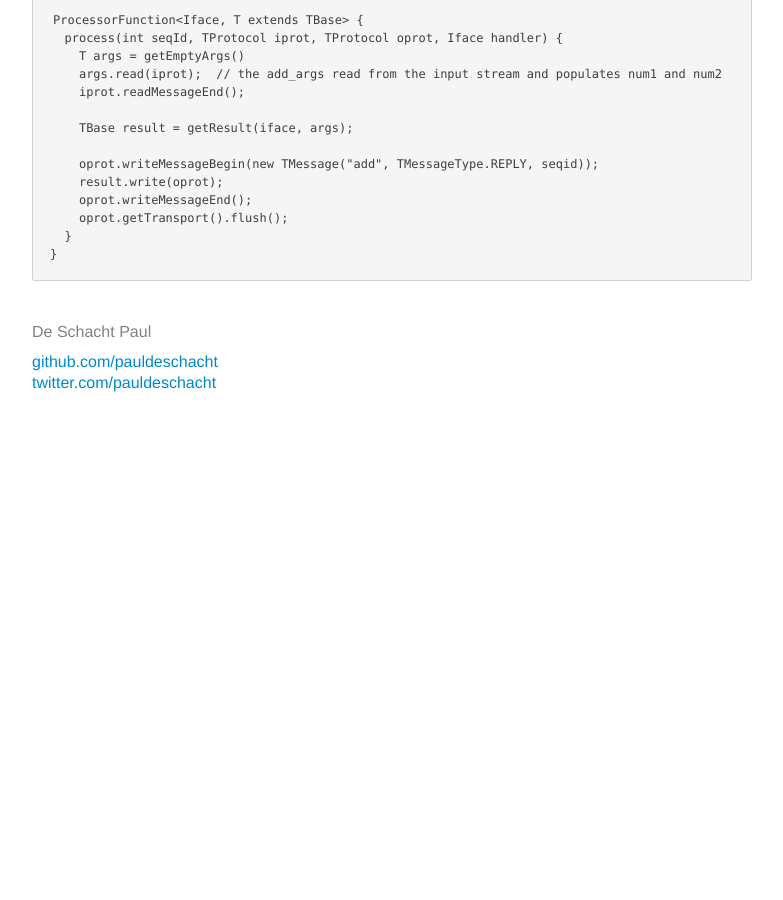
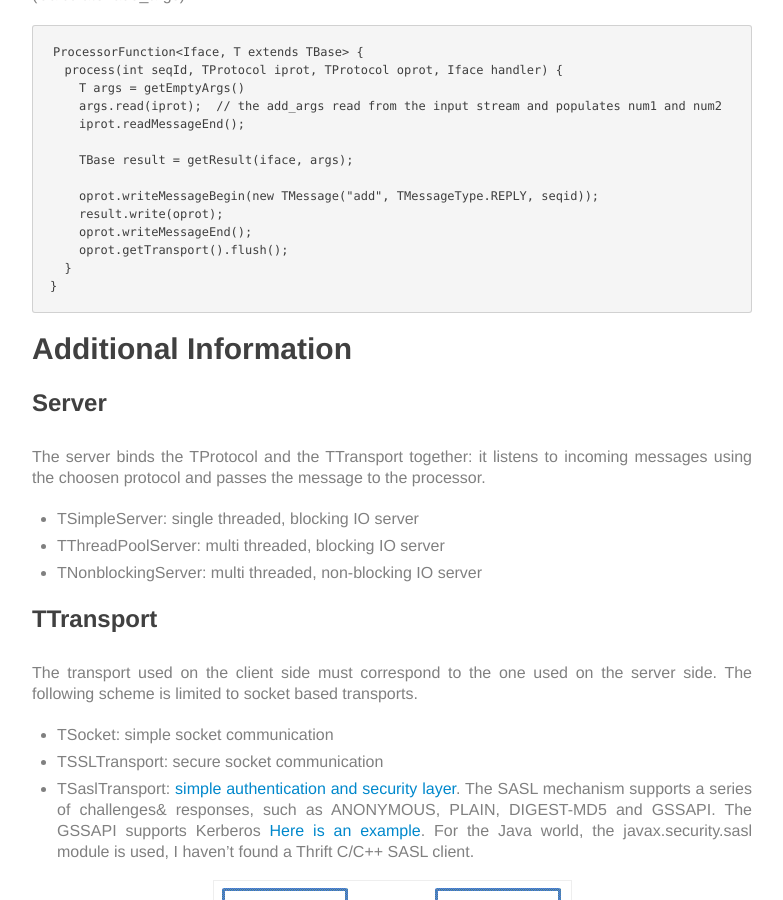
Before and after one commit to pauldeschacht/pauldeschacht.github.io, a Jekyll site: the page built from _posts/2014-02-27-Understanding-Trift.md, in a window 1280 px wide and 900 px high, scrolled down 6380 px. Shown: the whole window, without its empty margins (248-1031 px from the left). Built offline with Jekyll 4.4.1, drawn with Linux system fonts in a browser that asks for light colours; Markdown is read by kramdown in place of the engine named in the settings; before the commit the page ends 6782 px from its top, so only the background shows below that; some of the changed text lies outside the part shown.

Commit message:
added section additional information

````diff
--- a/_posts/2014-02-27-Understanding-Trift.md
+++ b/_posts/2014-02-27-Understanding-Trift.md
@@ -13,6 +13,8 @@ In this post, I will explain how Thrift works internally by following the consec
 1. [The first step](#generating_the_java_code) is to generate the Thrift code from the IDL]
 2. [The second step](#client_side) goes into detail how the client makes the remote procedure call (RPC) to the server
 3. Finally, [the third step](#server_side) explains how the server receives the RPC message and returns the reply.
+4. [Additional information](#additional_information) on client and server transport
+
 
 # Generating the Java code
 
@@ -312,3 +314,23 @@ ProcessorFunction<Iface, T extends TBase> {
   }
 }
 ```
+
+# Additional Information
+
+## Server
+
+The server binds the TProtocol and the TTransport together: it listens to incoming messages using the choosen protocol and passes the message to the processor.
+
+* TSimpleServer: single threaded, blocking IO server
+* TThreadPoolServer: multi threaded, blocking IO server
+* TNonblockingServer: multi threaded, non-blocking IO server
+
+## TTransport
+
+The transport used on the client side must correspond to the one used on the server side. The following scheme is limited to socket based transports.
+
+* TSocket: simple socket communication
+* TSSLTransport: secure socket communication
+* TSaslTransport: [simple authentication and security layer](#http://en.wikipedia.org/wiki/Simple_Authentication_and_Security_Layer). The SASL mechanism supports a series of challenges& responses, such as ANONYMOUS, PLAIN, DIGEST-MD5 and GSSAPI. The GSSAPI supports Kerberos [Here is an example](#http://stackoverflow.com/questions/13803354/kerberos-for-thrift). For the Java world, the javax.security.sasl module is used, I haven't found a Thrift C/C++ SASL client.
+
+![alt text](/images/thrift_transport.gif "Thrift TTransport")
````
Also changed, not shown: images/thrift_flow.gif, images/thrift_transport.gif (added).
